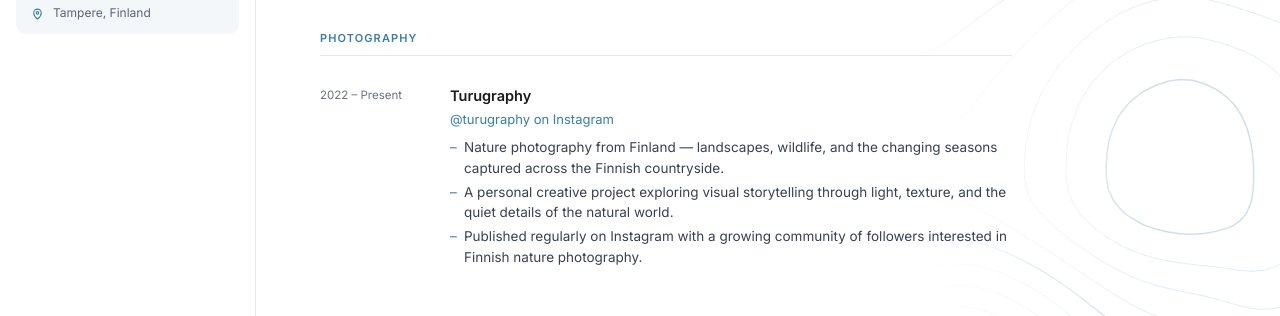
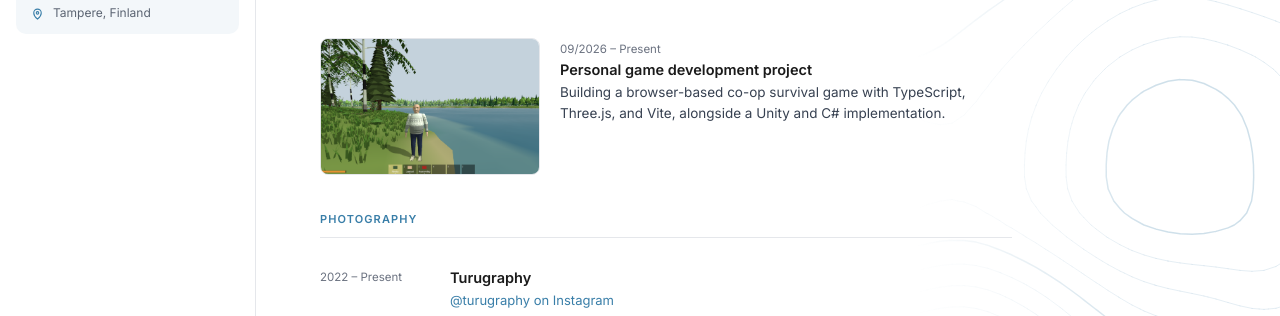
Before and after one commit to Tuumac/portfolio, a plain HTML site: page projects.html in a window 1280 px wide. Shown: the part 459-775 px from the top of the page. Drawn offline with Linux system fonts and the light colour scheme; a script that the page names is missing.

Commit message:
Add personal game development project

```diff
--- a/projects.html
+++ b/projects.html
@@ -66,6 +66,16 @@
       </div>
     </div>
 
+      <article class="project-feature">
+        <img class="project-feature__image" src="assets/personal-game-development.png" alt="Screenshot of a low-poly Finnish lakeside survival game" loading="lazy" decoding="async">
+        <div class="project-feature__content">
+          <div class="job-date">09/2026 – Present</div>
+          <h3 class="job-title">Personal game development project</h3>
+          <p class="project-feature__description">Building a browser-based co-op survival game with TypeScript, Three.js, and Vite, alongside a Unity and C# implementation.</p>
+        </div>
+      </article>
+    </div>
+
     <div class="section reveal">
       <div class="section-title">Photography</div>
 
--- a/style.css
+++ b/style.css
@@ -678,3 +678,31 @@ a:hover { text-decoration: underline; }
 @media (max-width: 768px) and (prefers-reduced-motion: reduce) {
   .now, .job, .blog-item, .skill-grid { transition: none; }
 }
+
+
+/* === PROJECT FEATURE === */
+.project-feature {
+  display: flex;
+  gap: 20px;
+  align-items: flex-start;
+  margin: 0 -12px 28px;
+  padding: 8px 12px;
+  border-radius: 8px;
+  transition: background 0.2s;
+}
+.project-feature:hover { background: var(--blue-light); }
+.project-feature__image {
+  display: block;
+  width: 220px;
+  aspect-ratio: 16 / 10;
+  flex: 0 0 auto;
+  object-fit: cover;
+  border: 1px solid var(--border);
+  border-radius: 8px;
+}
+.project-feature__content { flex: 1; min-width: 0; }
+.project-feature__description { font-size: 13.5px; color: #374151; line-height: 1.5; }
+@media (max-width: 768px) {
+  .project-feature { flex-direction: column; }
+  .project-feature__image { width: 100%; max-width: 360px; }
+}
```
Also changed, not shown: assets/personal-game-development.png (added).
